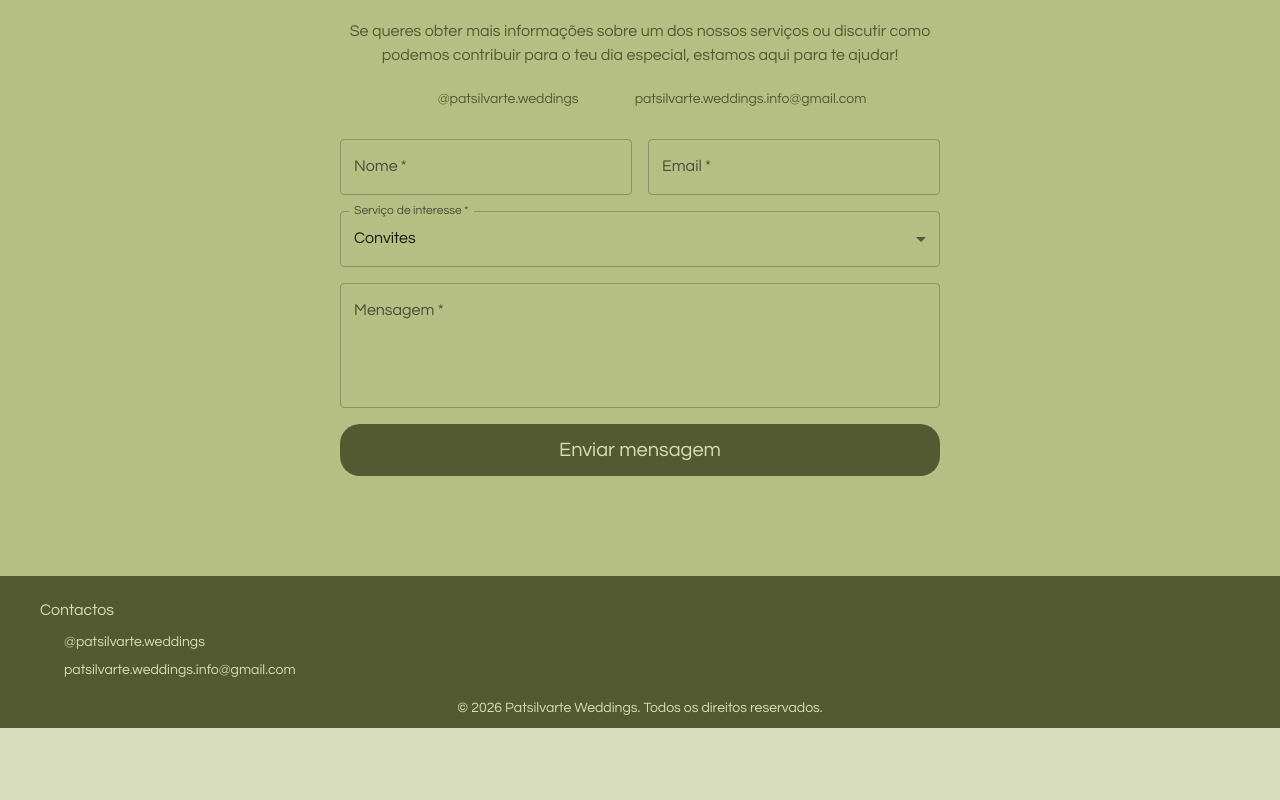
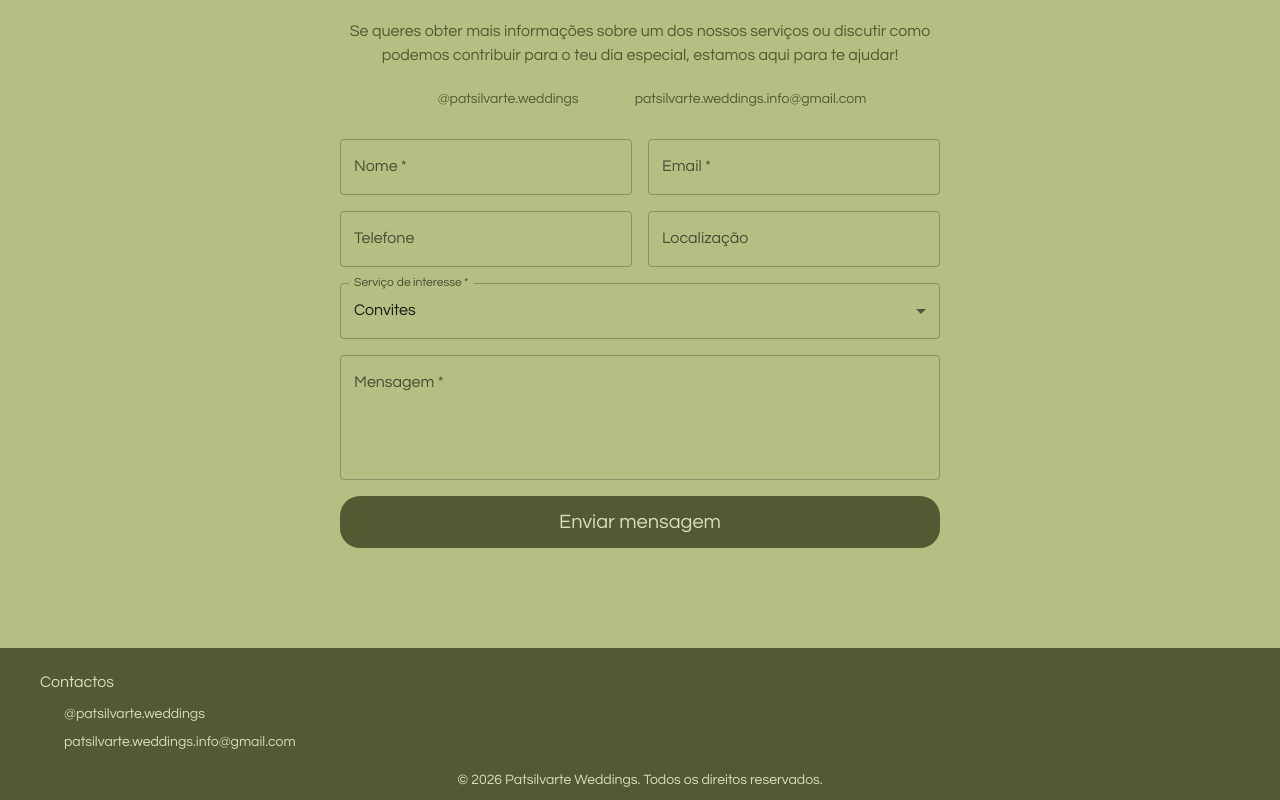
Before and after one commit to patsilvarte/patsilvarte-weddings, a React (Vite) app: page / in a window 1280 px wide. Shown: the part 3612-4412 px from the top of the page. Before the commit the page ends 4340 px from the top, so only its background shows below. Built offline with nearby package versions, Linux system fonts and the light colour scheme; some icons are missing.

Commit message:
add more fiels to contact form

```diff
--- a/src/components/ContactForm.scss
+++ b/src/components/ContactForm.scss
@@ -14,10 +14,9 @@
   }
 
   &__user-info {
-    display: flex;
-    justify-content: stretch;
+    display: grid;
+    grid-template-columns: 1fr 1fr;
     gap: 16px;
-    align-items: center;
 
     &--half {
       flex: 1;
--- a/src/components/ContactForm.tsx
+++ b/src/components/ContactForm.tsx
@@ -4,7 +4,7 @@ import {
     Box,
     CircularProgress,
     MenuItem,
-    TextField
+    TextField,
 } from "@mui/material";
 import { useState } from "react";
 import { WeddingServices } from "../info/types";
@@ -113,6 +113,18 @@ export const ContactForm = () => {
             className="contact-form__user-info--half"
             disabled={loading}
           />
+          <TextField
+            name="phone"
+            label="Telefone"
+            className="contact-form__user-info--half"
+            disabled={loading}
+          />
+          <TextField
+            name="location"
+            label="Localização"
+            className="contact-form__user-info--half"
+            disabled={loading}
+          />
         </div>
 
         <TextField
```
